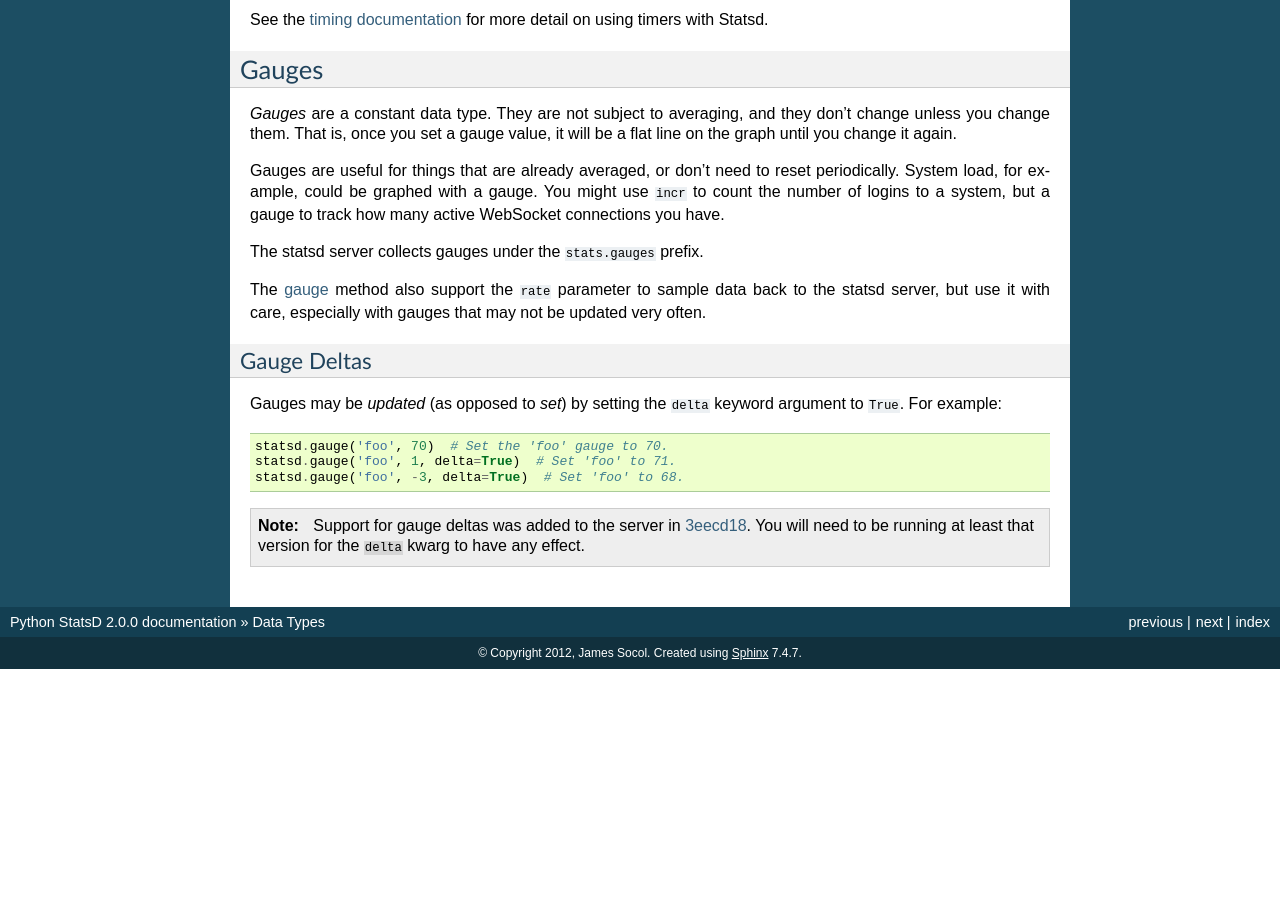
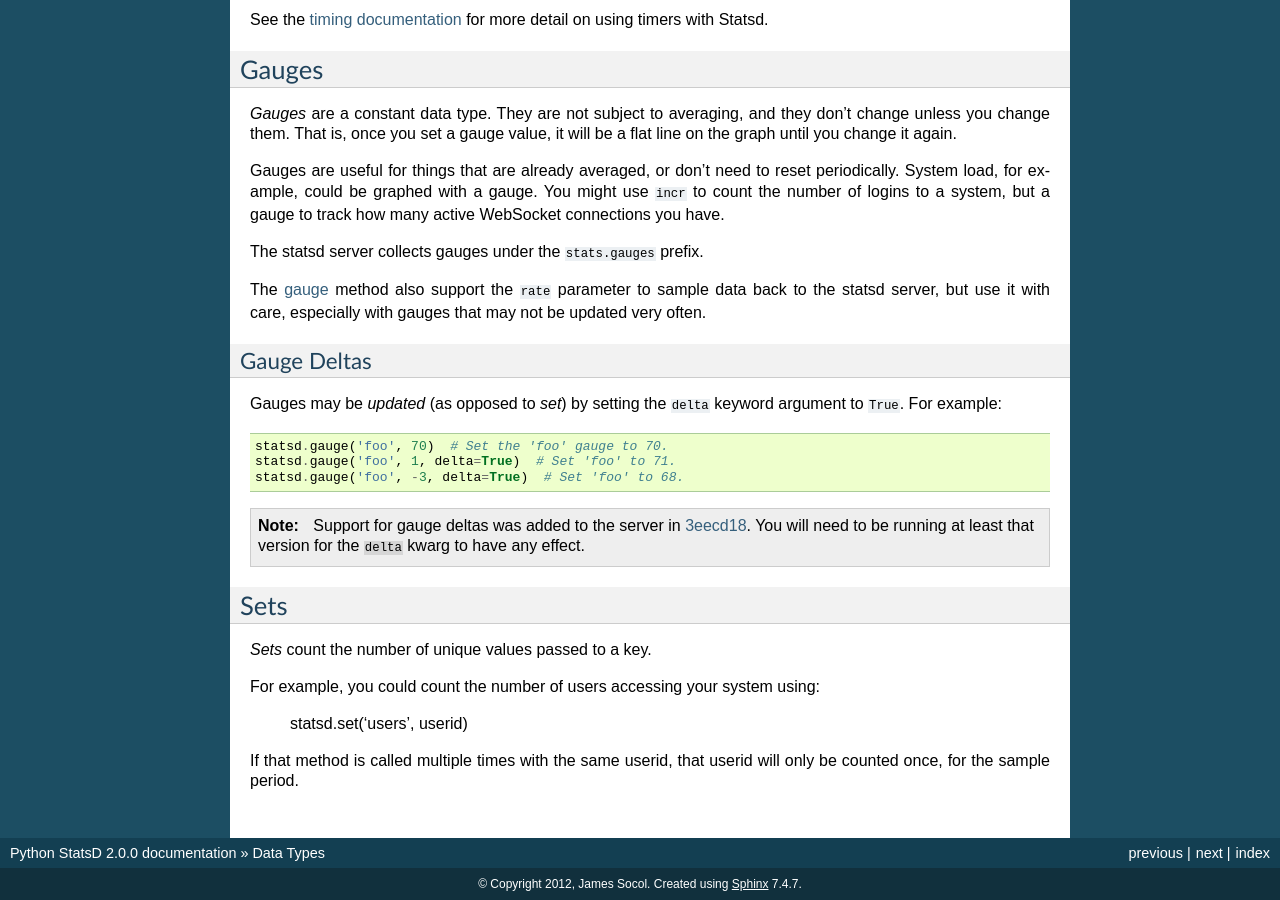
Before and after one commit to jsocol/pystatsd, a Sphinx documentation site: the page built from docs/types.rst, in a window 1280 px wide and 900 px high, scrolled down 1454 px. Built offline with Sphinx 7.4.7, drawn with Linux system fonts in a browser that asks for light colours; formulas are drawn with MathJax 3; before the commit the page ends 2123 px from its top, so only the background shows below that.

Commit message:
Adding documentation for the set type

```diff
--- a/docs/types.rst
+++ b/docs/types.rst
@@ -142,6 +142,19 @@ keyword argument to ``True``. For example::
    will need to be running at least that version for the ``delta`` kwarg
    to have any effect.
 
+Sets
+======
+
+*Sets* count the number of unique values passed to a key.
+
+For example, you could count the number of users accessing your system
+using:
+
+    statsd.set('users', userid)
+
+If that method is called multiple times with the same userid, that
+userid will only be counted once, for the sample period.
+
 
 .. _statsd: https://github.com/etsy/statsd
 .. _Graphite: http://graphite.wikidot.com/
```
